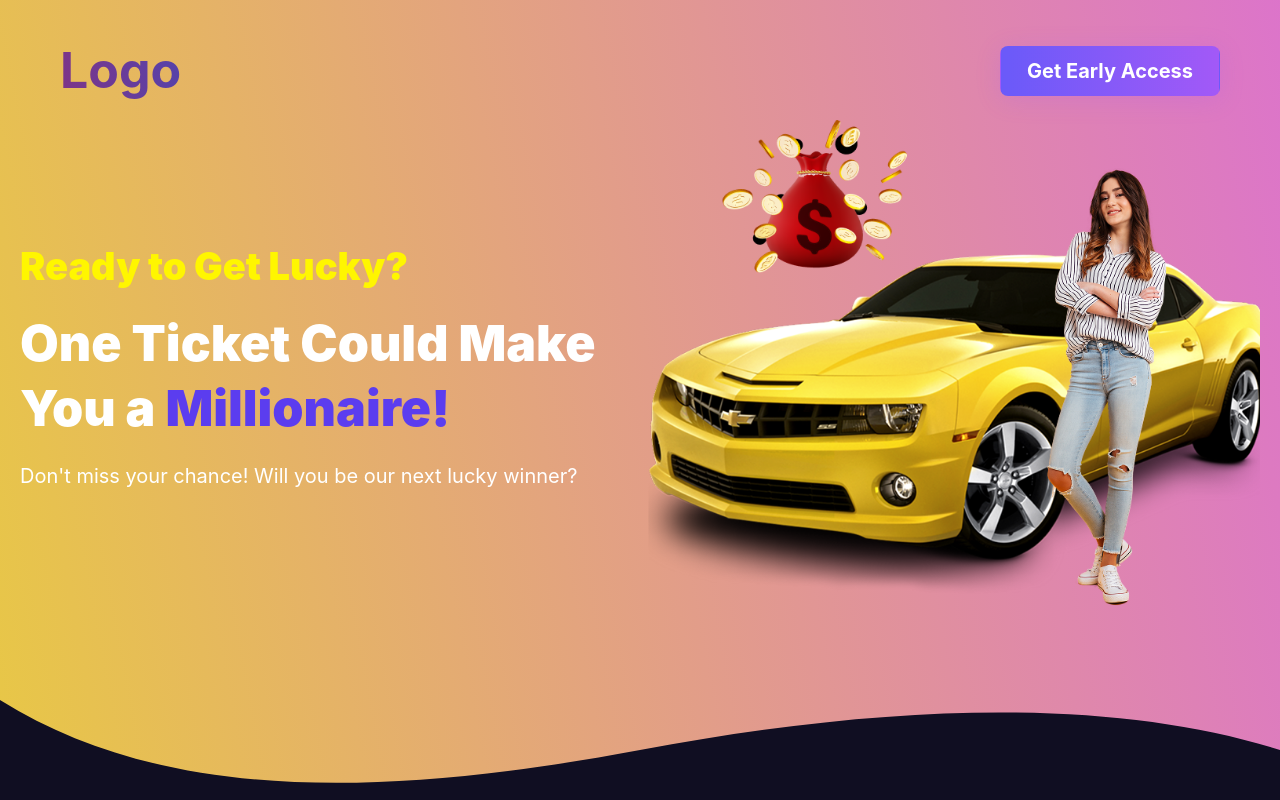
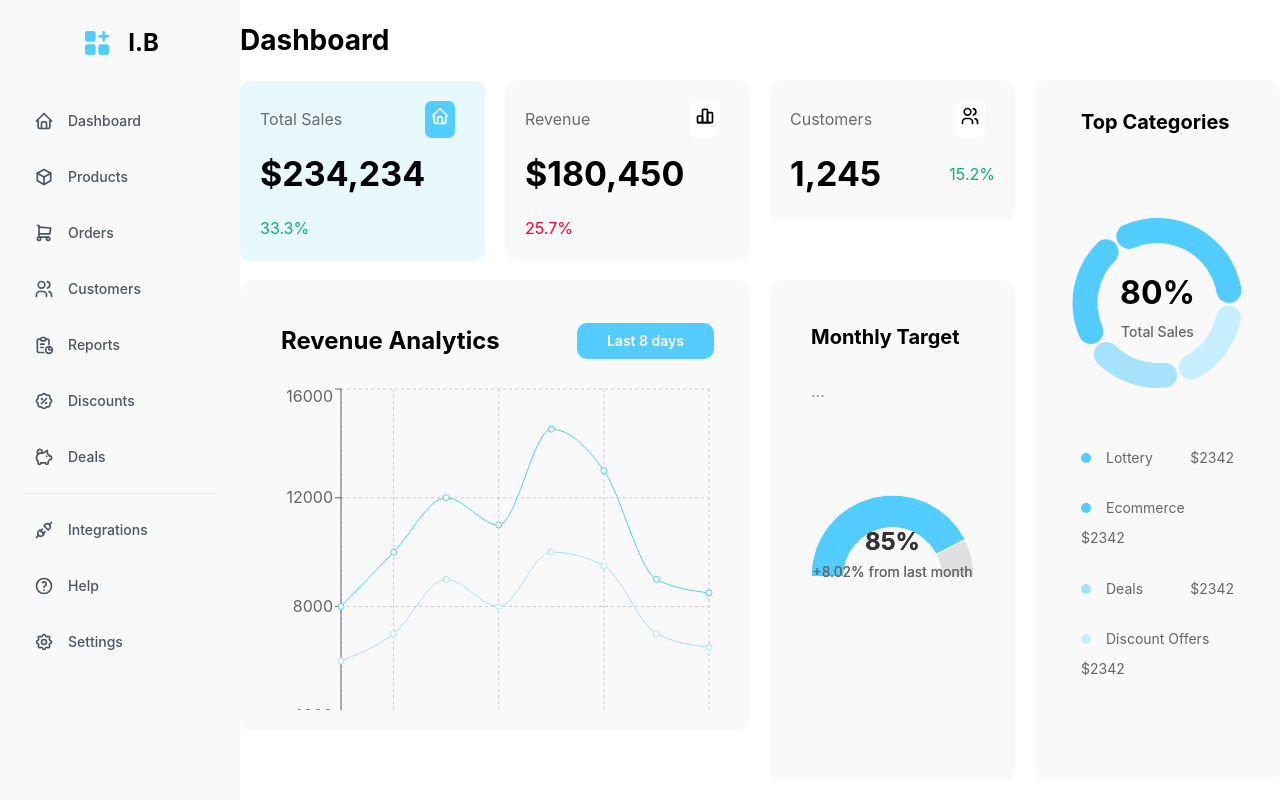
Before and after one commit to hamzakhan696/inam-bazar-adminpanel, a React (Vite) app: page / in a window 1280 px wide. Before the commit this address led to /landing-page. Shown: the top 800 px of the page. Built offline with nearby package versions, Linux system fonts and the light colour scheme.

Commit message:
code pushed

```diff
--- a/src/App.tsx
+++ b/src/App.tsx
@@ -1,36 +1,33 @@
 import "@mantine/core/styles.css";
 import "@mantine/notifications/styles.css";
 
-import { MantineProvider, Container } from "@mantine/core";
-import { Notifications } from "@mantine/notifications";
-import { BrowserRouter as Router, Routes, Route, Navigate } from "react-router-dom";
-import Layout from "./AdminPanel/Layout/Layout";
-import { Dashboard } from "./AdminPanel/Dashboard/Dashboard";
-import { Products } from "./AdminPanel/Products/Products";
-import { Orders } from "./AdminPanel/Orders/Orders";
-import { Customers } from "./AdminPanel/Customers/Customers";
-import { Reports } from "./AdminPanel/Reports/Reports";
-import { Discounts } from "./AdminPanel/Discounts/Discounts";
-import { Deals } from "./AdminPanel/Deals/Deals";
-import { Integrations } from "./AdminPanel/Integrations/Integrations";
-import { Help } from "./AdminPanel/Help/Help";
-import { Settings } from "./AdminPanel/Settings/Settings";
+import { MantineProvider, Container } from "@mantine/core"
+import { Notifications } from "@mantine/notifications"
+import { BrowserRouter as Router, Routes, Route } from "react-router-dom"
+import Layout from "./AdminPanel/Layout/Layout"
+import { Dashboard } from "./AdminPanel/Dashboard/Dashboard"
+import { Products } from "./AdminPanel/Products/Products"
+import { Orders } from "./AdminPanel/Orders/Orders"
+import { Customers } from "./AdminPanel/Customers/Customers"
+import { Reports } from "./AdminPanel/Reports/Reports"
+import { Discounts } from "./AdminPanel/Discounts/Discounts"
+import { Deals } from "./AdminPanel/Deals/Deals"
+import { Integrations } from "./AdminPanel/Integrations/Integrations"
+import { Help } from "./AdminPanel/Help/Help"
+import { Settings } from "./AdminPanel/Settings/Settings"
 import LandingPage from "./LandingPage/LandingPage";
 
+
 function App() {
+
   return (
     <>
       <MantineProvider>
-        <Notifications />
-        <Container size={1945} style={{ padding: 0 }}>
+        <Notifications/>
+        <Container size={1945} style={{padding: 0}}>
            <Router>
               <Routes>
-              {/* Redirect root path to landing-page */}
-              <Route path="/" element={<Navigate to="/landing-page" replace />} />
-
-              <Route path="/landing-page" element={<LandingPage />} />
-
-              <Route path="/dashboard" element={<Layout />}>
+                <Route path="/" element={<Layout />}>
                   {/* All routes that should have the sidebar */}
                   <Route index element={<Dashboard />} />
                   <Route path="dashboard" element={<Dashboard />} />
@@ -43,13 +40,24 @@ function App() {
                   <Route path="integrations" element={<Integrations />} />
                   <Route path="help" element={<Help />} />
                   <Route path="settings" element={<Settings />} />
+
+                  {/* You can add nested routes too */}
+                  {/* <Route path="properties/*">
+                    <Route path="add" element={<AddProperty />} />
+                    <Route path="list" element={<PropertyList />} />
+                  </Route> */}
                 </Route>
+
+                {/* Routes without sidebar (like login) */}
+                {/* <Route path="/login" element={<Login />} /> */}
+                <Route path="landing-page" element={<LandingPage/>} />
+
               </Routes>
             </Router>
         </Container>
       </MantineProvider>
     </>
-  );
+  )
 }
 
-export default App;
+export default App
```
Lines whose indentation alone changed are shown as unchanged.
